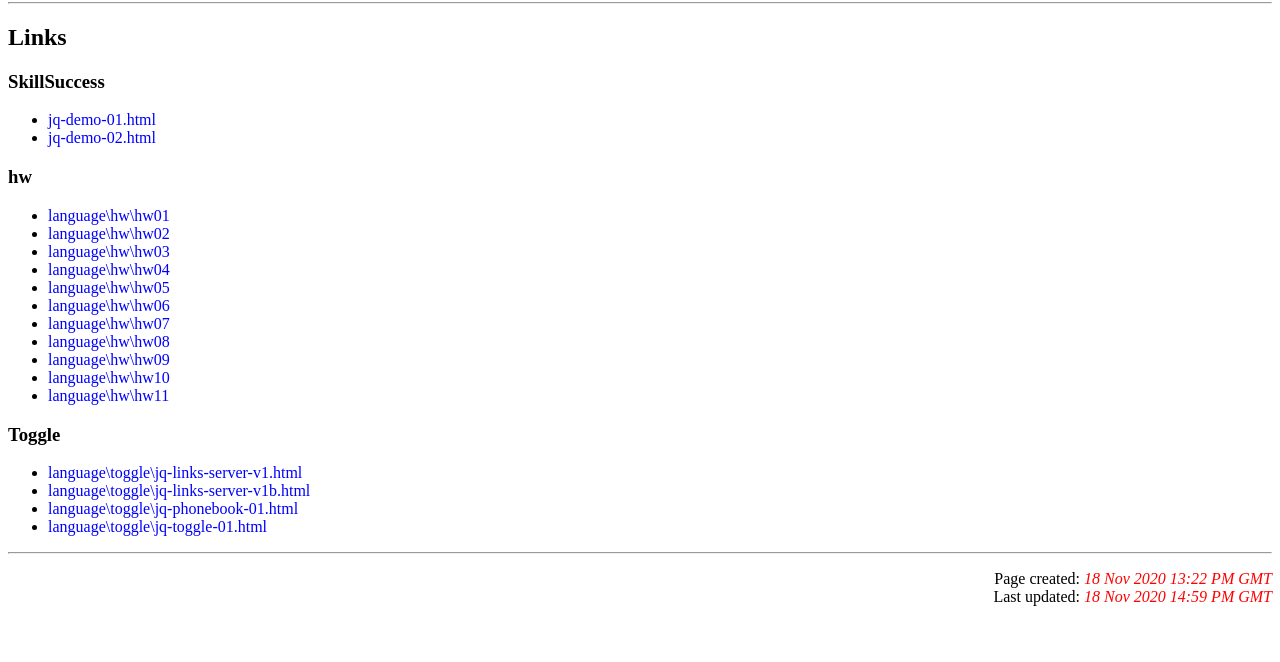
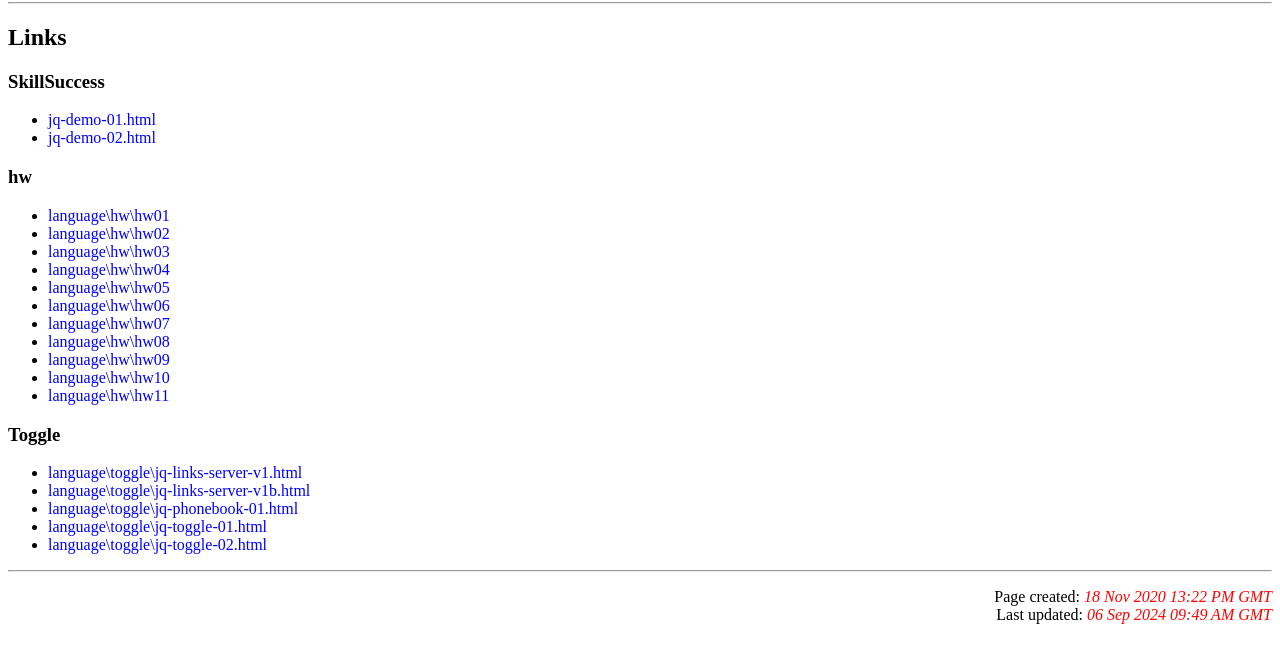
Before and after one commit to pramnora/jquery, a plain HTML site: page index.html in a window 1280 px wide. Shown: the part 78-740 px from the top of the page. Drawn offline with Linux system fonts and the light colour scheme.

Commit message:
Update index.html
Added link: jq-toggle-02.html

```diff
--- a/index.html
+++ b/index.html
@@ -49,6 +49,7 @@
     <li><a href="language\toggle\jq-links-server-v1b.html">language\toggle\jq-links-server-v1b.html</a></li>
     <li><a href="language\toggle\jq-phonebook-01.html">language\toggle\jq-phonebook-01.html</a></li>
     <li><a href="language\toggle\jq-toggle-01.html">language\toggle\jq-toggle-01.html</a></li>
+    <li><a href="language\toggle\jq-toggle-02.html">language\toggle\jq-toggle-02.html</a></li>
    </ul>
   </main>
   <hr />
@@ -61,7 +62,7 @@
     <br />
     Last updated:
     <span class="clsDateTimeStamp">
-     18 Nov 2020  14:59 PM GMT
+     06 Sep 2024  09:49 AM GMT
     </span>
    </p>
   </footer>
```
